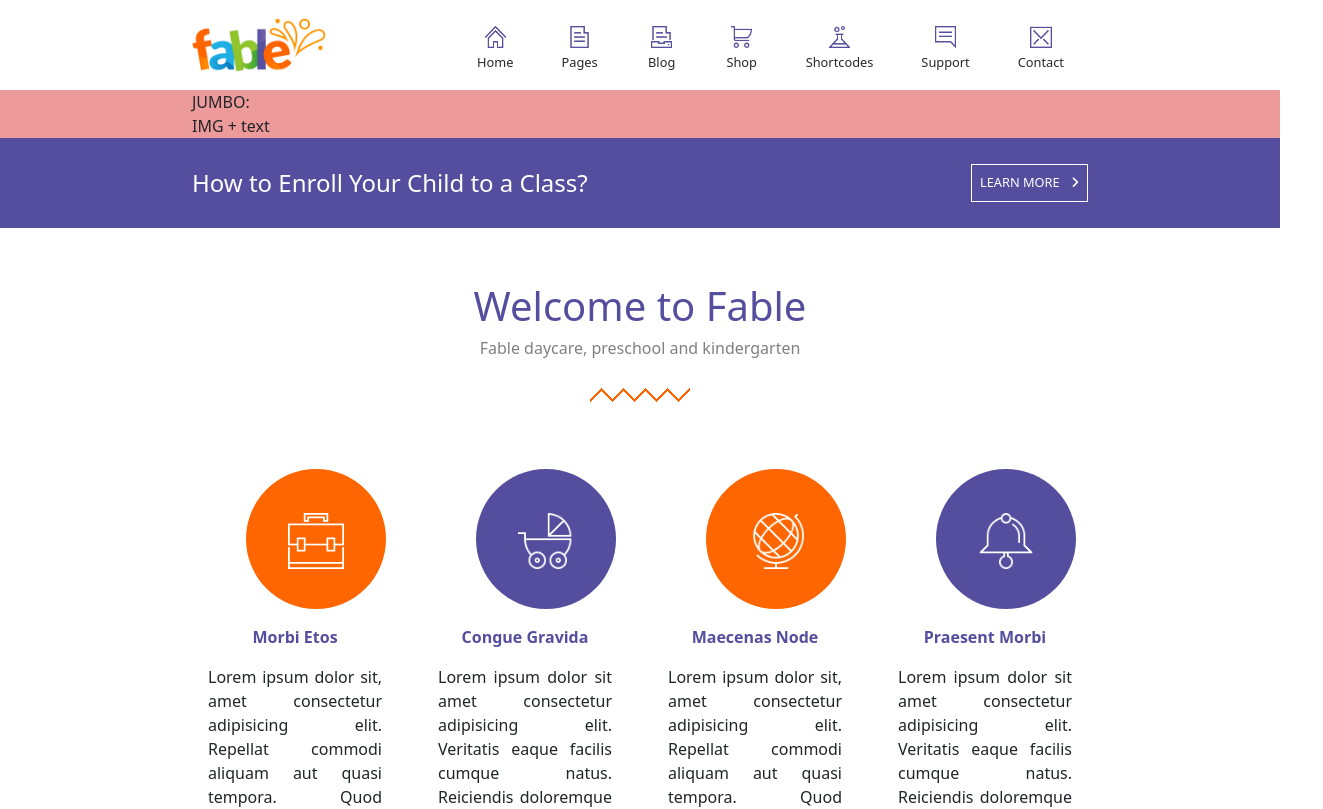
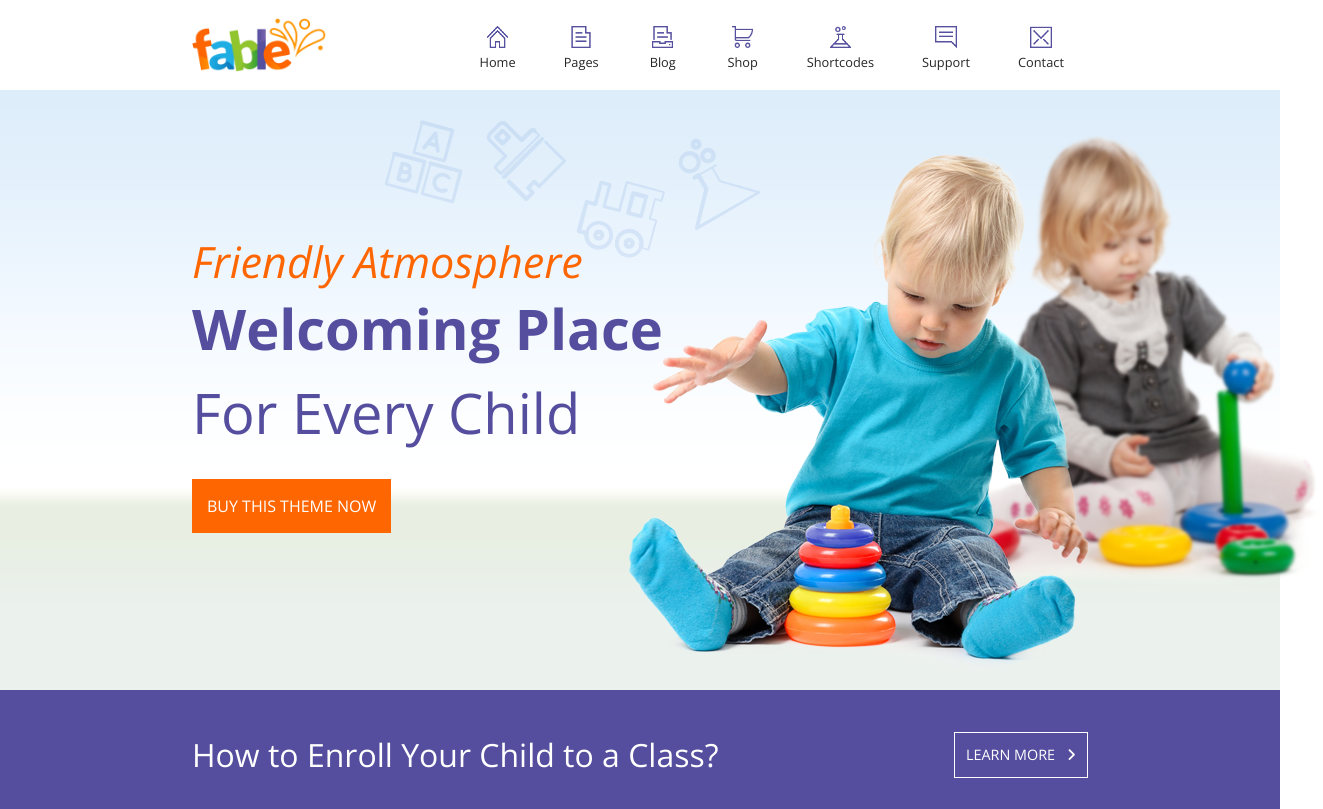
Before and after one commit to Roberta-Colombo/proj-html-vuejs, a Vue app: page / in a window 1280 px wide. Shown: the top 809 px of the page, 1323 px wide, since content can reach past the window. Built offline with nearby package versions, Linux system fonts and the light colour scheme.

Commit message:
Built and added jumbo

```diff
--- a/src/assets/style/general.scss
+++ b/src/assets/style/general.scss
@@ -4,10 +4,14 @@ $fa-font-path: '../webfonts';
 @import '@fortawesome/fontawesome-free/scss/fontawesome.scss';
 @import '@fortawesome/fontawesome-free/scss/solid.scss';
 
+@import url('https://fonts.googleapis.com/css2?family=Open+Sans:ital,wght@0,400;0,500;0,600;0,700;1,400;1,600&display=swap');
+
+
 @import 'bootstrap/scss/bootstrap';
 
 .wrapper {
     background-color: $sugarcane;
+    font-family: 'Open Sans', sans-serif;
 }
 
 .my-container {
--- a/src/components/CTAComponent.vue
+++ b/src/components/CTAComponent.vue
@@ -25,7 +25,7 @@ export default {
 @use "../assets/style/partials/variables" as *;
 
 .my-container {
-  height: 90px;
+  height: 130px;
 }
 
 button {
@@ -33,11 +33,11 @@ button {
   border: 1px solid $sugarcane;
   background-color: transparent;
   color: $sugarcane;
-  font-size: 0.8rem;
-  padding: 0.5rem;
+  font-size: 0.9rem;
+  padding: 0.7rem;
 }
 
 .cta {
-  font-size: 1.5rem;
+  font-size: 2rem;
 }
 </style>
--- a/src/components/JumboComponent.vue
+++ b/src/components/JumboComponent.vue
@@ -1,6 +1,47 @@
 <template>
-  <div class="red">
-    <div class="my-container">JUMBO: <br />IMG + text</div>
+  <div>
+    <div class="slide2">
+      <img
+        class="icon1"
+        src="../assets/img_unzip/slider_icon10.png"
+        alt="icon"
+      />
+      <img
+        class="icon2"
+        src="../assets/img_unzip/slider_icon11.png"
+        alt="icon"
+      />
+      <img
+        class="icon3"
+        src="../assets/img_unzip/slider_icon12.png"
+        alt="icon"
+      />
+      <img
+        class="icon4"
+        src="../assets/img_unzip/slider_icon13.png"
+        alt="icon"
+      />
+
+      <img
+        class="girl"
+        src="../assets/img_unzip/slider_slide2_img2.png"
+        alt="Little girl playing"
+      />
+      <img
+        class="boy"
+        src="../assets/img_unzip/slider_slide2_img1.png"
+        alt="Little girl playing"
+      />
+
+      <div class="jumbo-txt my-container">
+        <div class="above-heading"><i>Friendly Atmosphere</i></div>
+        <h1 class="purpletxt">Welcoming Place</h1>
+        <div class="purpletxt subtitle">For Every Child</div>
+        <button>BUY THIS THEME NOW</button>
+      </div>
+    </div>
+
+    <div class="my-container"></div>
 
     <CTAComponent class="purple-bg" :cta="store.ctas.ctaOne" />
   </div>
@@ -27,4 +68,70 @@ export default {
 .purple-bg {
   background-color: $butterfly;
 }
+
+.slide2 {
+  background-image: url("../assets/img_unzip/slider_slide2_background.png");
+  height: 600px;
+  position: relative;
+}
+
+.girl {
+  position: absolute;
+  top: 7%;
+  left: 68%;
+}
+
+.boy {
+  position: absolute;
+  top: 9%;
+  left: 49%;
+}
+
+.jumbo-txt {
+  padding-top: 140px;
+}
+
+h1 {
+  font-size: 3.5rem;
+  font-weight: 700;
+}
+.subtitle {
+  font-size: 3.5rem;
+}
+
+.above-heading {
+  color: $blazeorange;
+  font-size: 2.7rem;
+}
+
+button {
+  background-color: $blazeorange;
+  color: $sugarcane;
+  border-style: none;
+  padding: 15px 15px;
+  margin-top: 25px;
+}
+
+.icon1,
+.icon2 {
+  position: absolute;
+  left: 30%;
+  top: 5%;
+}
+
+.icon2 {
+  left: 38%;
+}
+
+.icon3,
+.icon4 {
+  position: absolute;
+  top: 15%;
+  left: 45%;
+}
+
+.icon4 {
+  left: 53%;
+  top: 8%;
+}
 </style>
--- a/src/components/SecondSection.vue
+++ b/src/components/SecondSection.vue
@@ -144,7 +144,7 @@ export default {
   background-color: $blazeorange;
   text-align: center;
   line-height: 60px;
-  margin-top: 2.5rem;
+  margin-top: 2rem;
 }
 
 .circle img {
@@ -155,7 +155,7 @@ export default {
   color: $butterfly;
   font-weight: bold;
   font-size: 1.5rem;
-  padding: 2rem 1rem 1rem;
+  padding: 1.5rem 1rem 1rem;
 }
 
 .description {
```
